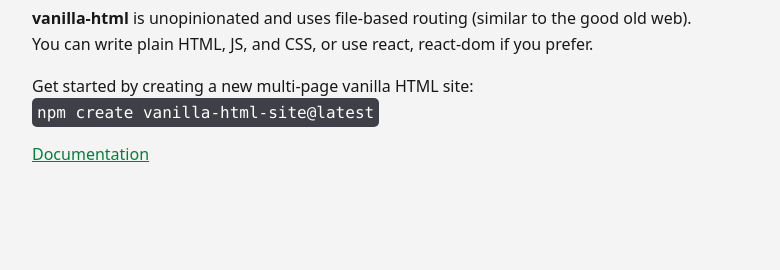
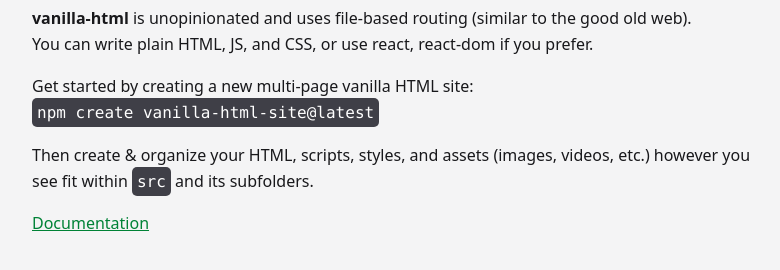
Before and after one commit to ducbao414/vanilla-html, a website built with Parcel: page src/index.html in a window 1280 px wide. Shown: the part 116-386 px from the top of the page, without its empty margins (240-1020 px from the left). Built offline with nearby package versions, Linux system fonts and the light colour scheme.

Commit message:
docs: add more info to help get started

```diff
--- a/src/index.html
+++ b/src/index.html
@@ -32,6 +32,10 @@
       <code>npm create vanilla-html-site@latest</code>
     </p>
 
+    <p class="my-4 leading-relaxed">
+      Then create & organize your HTML, scripts, styles, and assets (images, videos, etc.) however you see fit within <code>src</code> and its subfolders.
+    </p>
+
     <p class="my-4">
       <a href="./docs.html">Documentation</a>
     </p>
```
